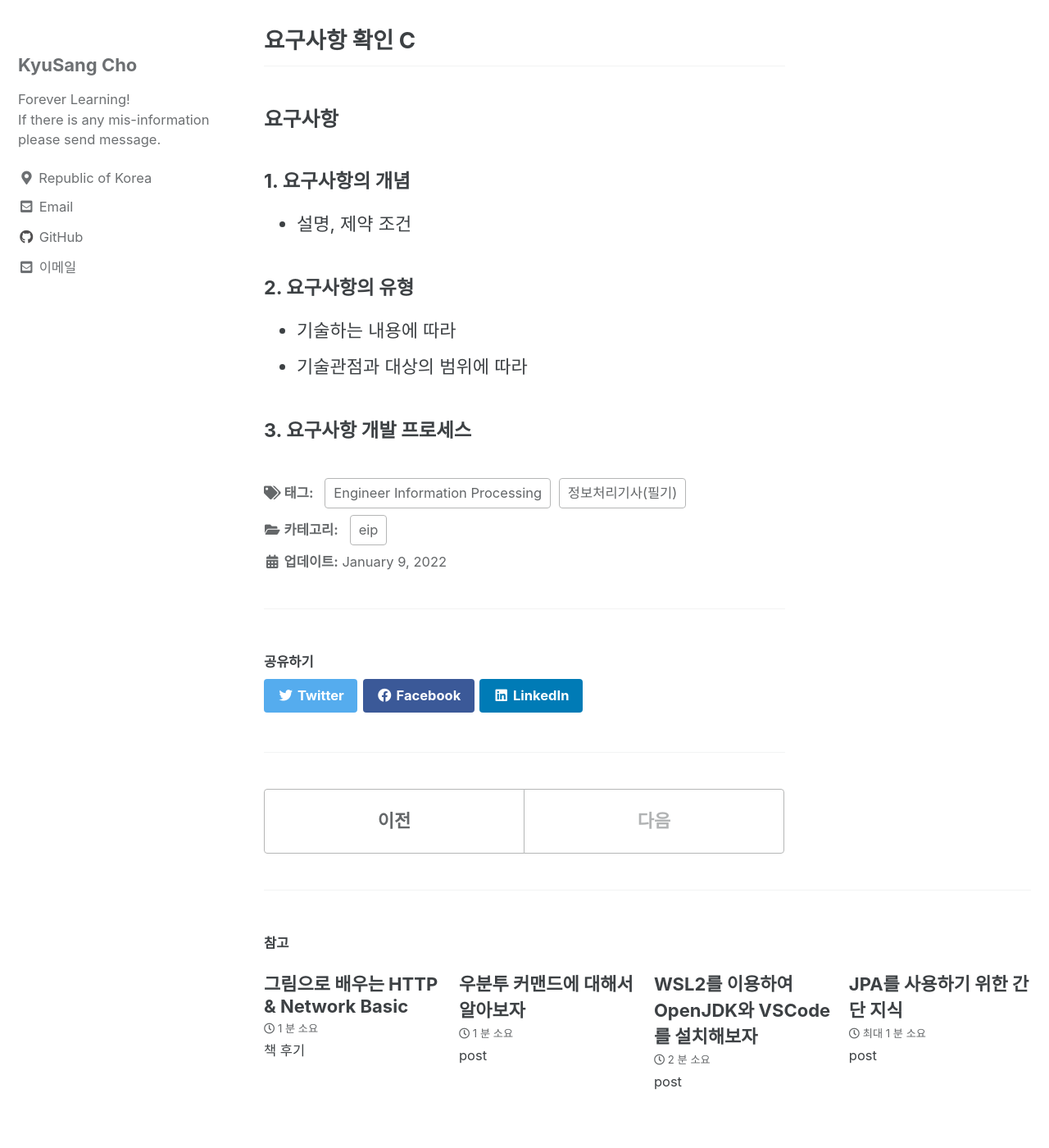
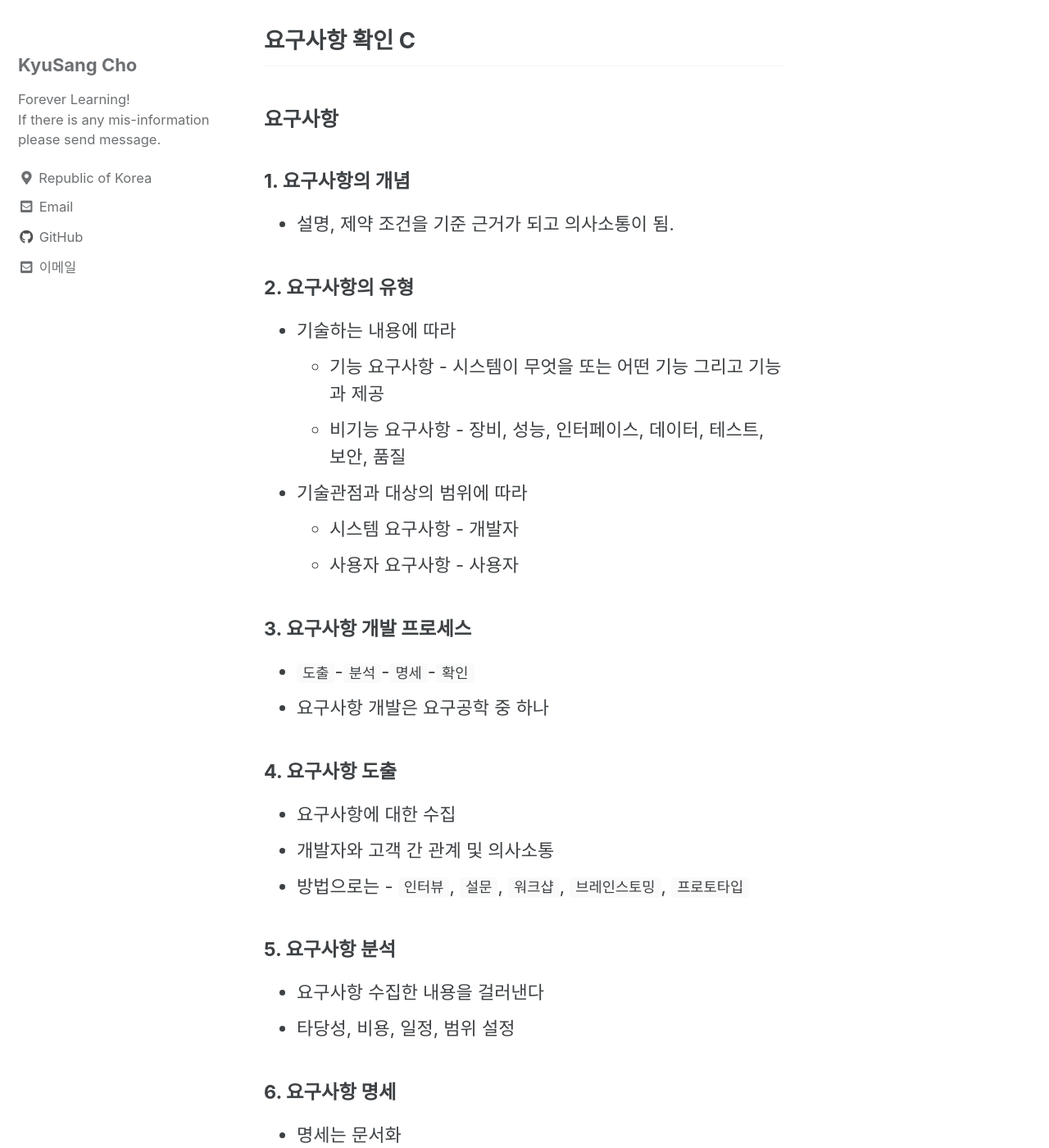
Before and after one commit to DevKS-Yet/DevKs-Yet.github.io, a Jekyll site: the page built from _posts/2022-01-09-42(EIP01).md, in a window 1280 px wide and 1400 px high, scrolled down 6382 px. Shown: the whole window at 82% size. Built offline with Jekyll 4.4.1, drawn with Linux system fonts in a browser that asks for light colours; cached includes are drawn as plain includes; some of the changed text lies outside the part shown.

Commit message:
20220116

```diff
--- a/_posts/2022-01-09-42(EIP01).md
+++ b/_posts/2022-01-09-42(EIP01).md
@@ -149,10 +149,34 @@ tags:
 ### 요구사항
 
 #### 1. 요구사항의 개념
-- 설명, 제약 조건
+- 설명, 제약 조건을 기준 근거가 되고 의사소통이 됨.
 
 #### 2. 요구사항의 유형
 - 기술하는 내용에 따라
+  - 기능 요구사항 - 시스템이 무엇을 또는 어떤 기능 그리고 기능과 제공
+  - 비기능 요구사항 - 장비, 성능, 인터페이스, 데이터, 테스트, 보안, 품질
 - 기술관점과 대상의 범위에 따라
+  - 시스템 요구사항 - 개발자
+  - 사용자 요구사항 - 사용자
 
 #### 3. 요구사항 개발 프로세스
+- `도출`-`분석`-`명세`-`확인`
+- 요구사항 개발은 요구공학 중 하나
+
+#### 4. 요구사항 도출
+- 요구사항에 대한 수집
+- 개발자와 고객 간 관계 및 의사소통
+- 방법으로는 - `인터뷰`, `설문`, `워크샵`, `브레인스토밍`, `프로토타입`
+
+#### 5. 요구사항 분석
+- 요구사항 수집한 내용을 걸러낸다
+- 타당성, 비용, 일정, 범위 설정
+
+#### 6. 요구사항 명세
+- 명세는 문서화
+- 기능 요구사항은 완전 명확하게 명세해야하고 비기능은 필요한 것만
+
+#### 7. 요구사항 확인
+- 검토 및 검증
+
+### 요구사항 확인
```
